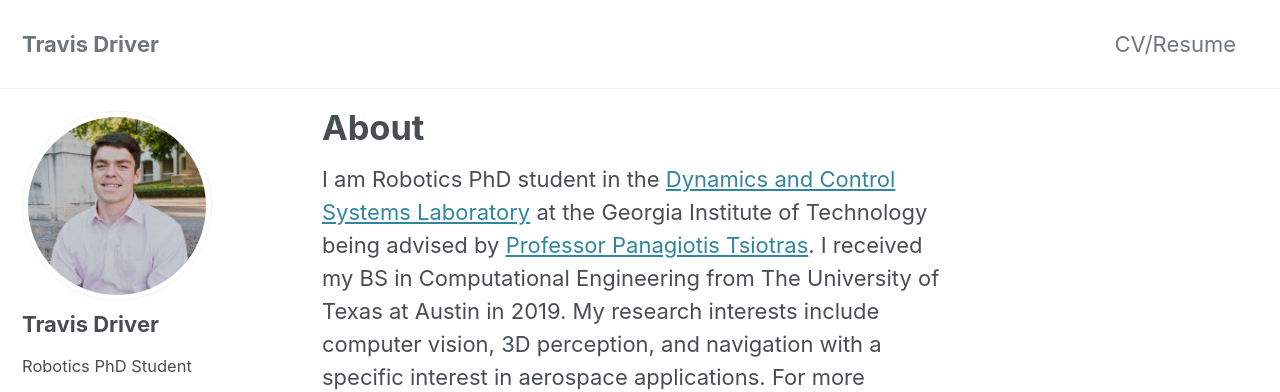
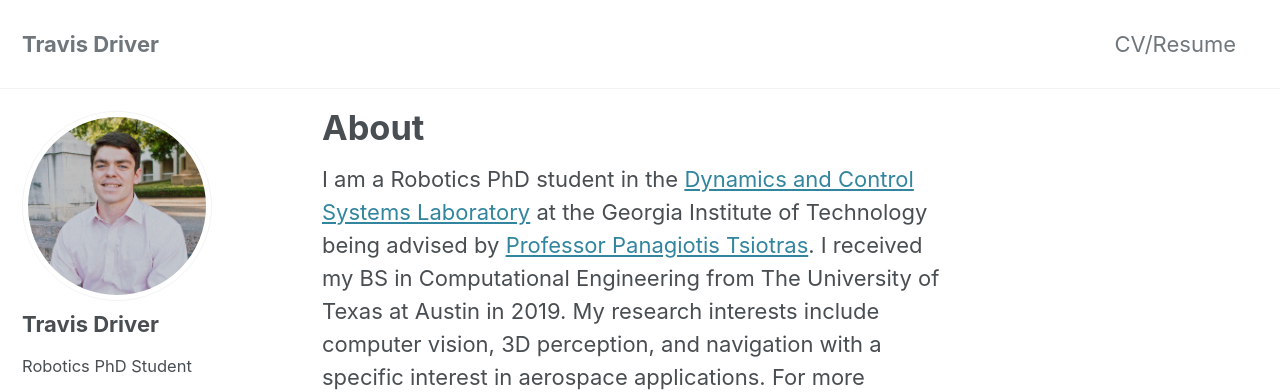
Before and after one commit to travisdriver/travisdriver.github.io, a Jekyll site: the page built from index.md, in a window 1280 px wide and 900 px high. Shown: the top 392 px of the window. Built offline with Jekyll 4.4.1, drawn with Linux system fonts in a browser that asks for light colours; cached includes are drawn as plain includes; nearby versions of some CDN libraries.

```diff
--- a/index.md
+++ b/index.md
@@ -4,4 +4,4 @@ layout: single
 author_profile: true
 ---
 
-I am Robotics PhD student in the [Dynamics and Control Systems Laboratory](http://dcsl.gatech.edu/) at the Georgia Institute of Technology being advised by [Professor Panagiotis Tsiotras](http://dcsl.gatech.edu/tsiotras.html). I received my BS in Computational Engineering from The University of Texas at Austin in 2019. My research interests include computer vision, 3D perception, and navigation with a specific interest in aerospace applications. For more information, see [my CV](https://travisdriver.github.io/docs/travisdriver_cv.pdf).
+I am a Robotics PhD student in the [Dynamics and Control Systems Laboratory](http://dcsl.gatech.edu/) at the Georgia Institute of Technology being advised by [Professor Panagiotis Tsiotras](http://dcsl.gatech.edu/tsiotras.html). I received my BS in Computational Engineering from The University of Texas at Austin in 2019. My research interests include computer vision, 3D perception, and navigation with a specific interest in aerospace applications. For more information, see [my CV](https://travisdriver.github.io/docs/travisdriver_cv.pdf).
```
